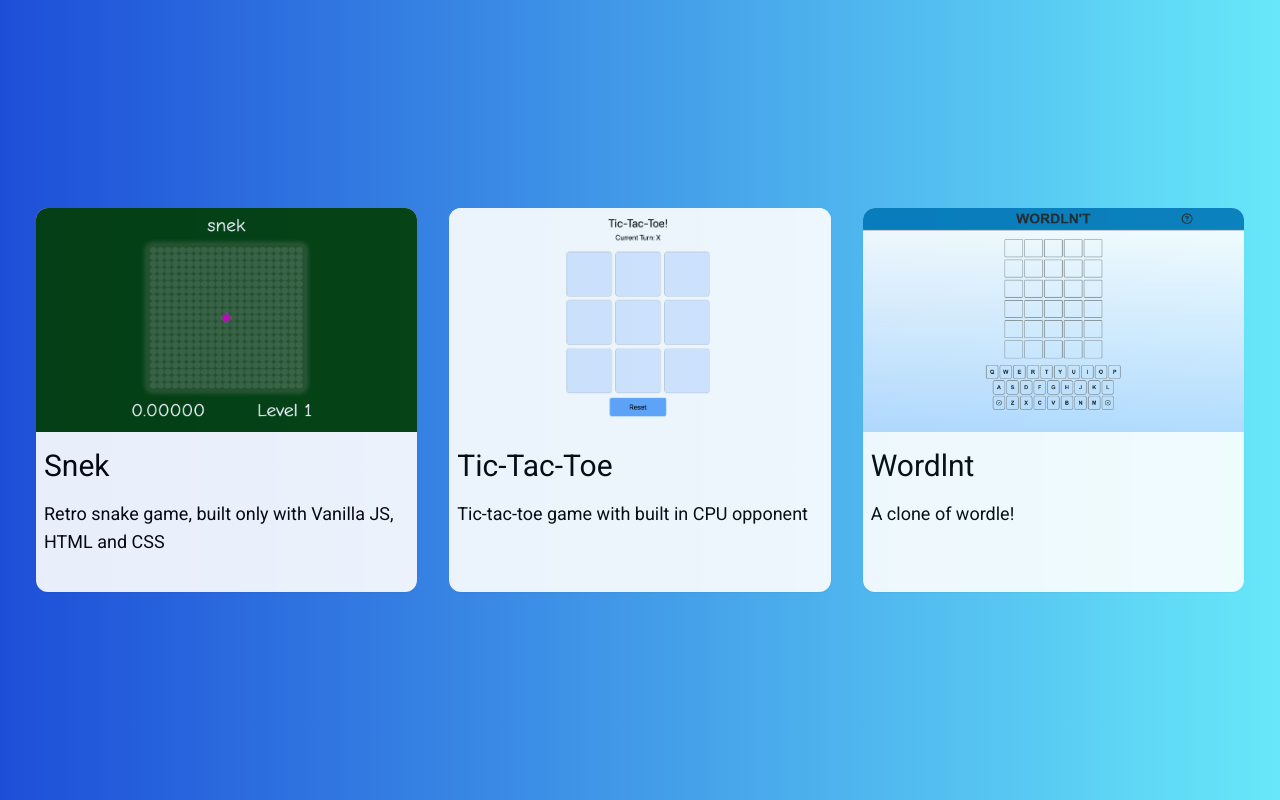
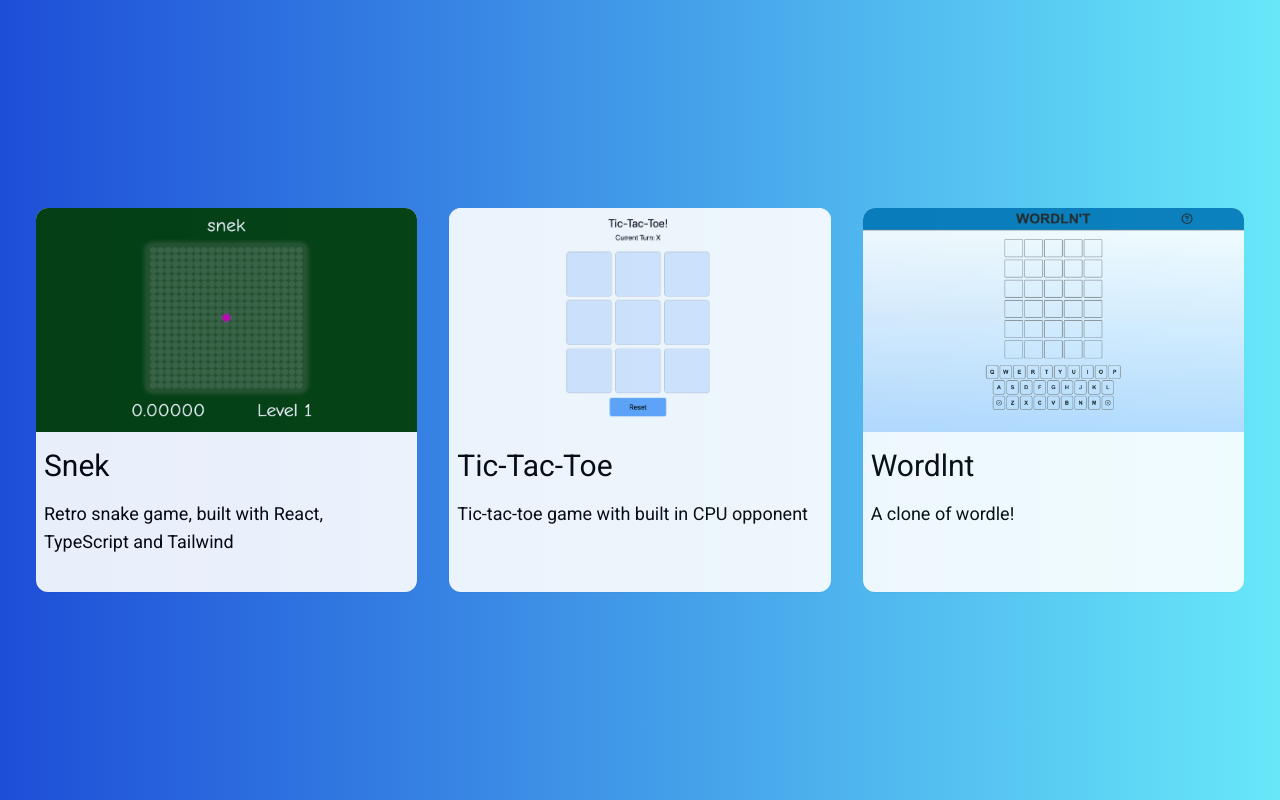
Before and after one commit to benjaminkitson/bk-home, a Next.js app: page / in a window 1280 px wide. Shown: the part 800-1600 px from the top of the page. Built offline with nearby package versions, Linux system fonts and the light colour scheme.

Commit message:
snek description

```diff
--- a/src/app/(home)/components/BottomSection.tsx
+++ b/src/app/(home)/components/BottomSection.tsx
@@ -10,7 +10,7 @@ import { SectionProps } from "./TopSection";
 const portfolioItems = [
   {
     name: "Snek",
-    description: "Retro snake game, built only with Vanilla JS, HTML and CSS",
+    description: "Retro snake game, built with React, TypeScript and Tailwind",
     href: "/snek",
     imgSrc: snek,
     imgAlt: "Snek portfolio image",
```
